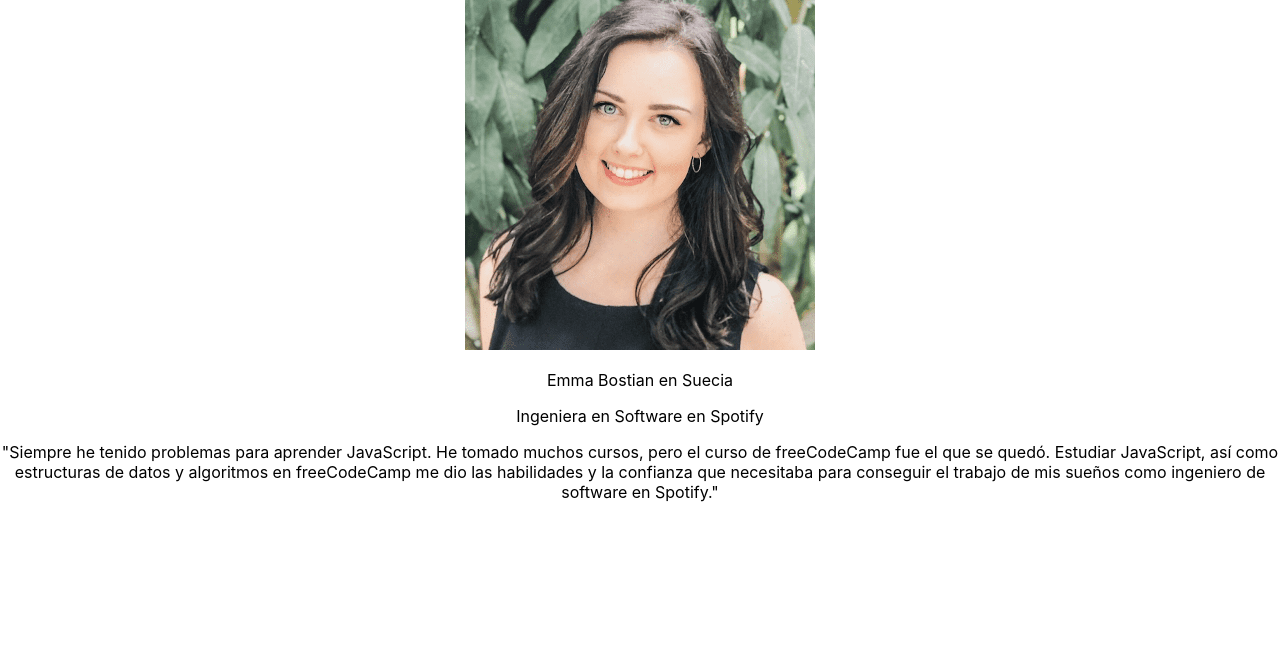
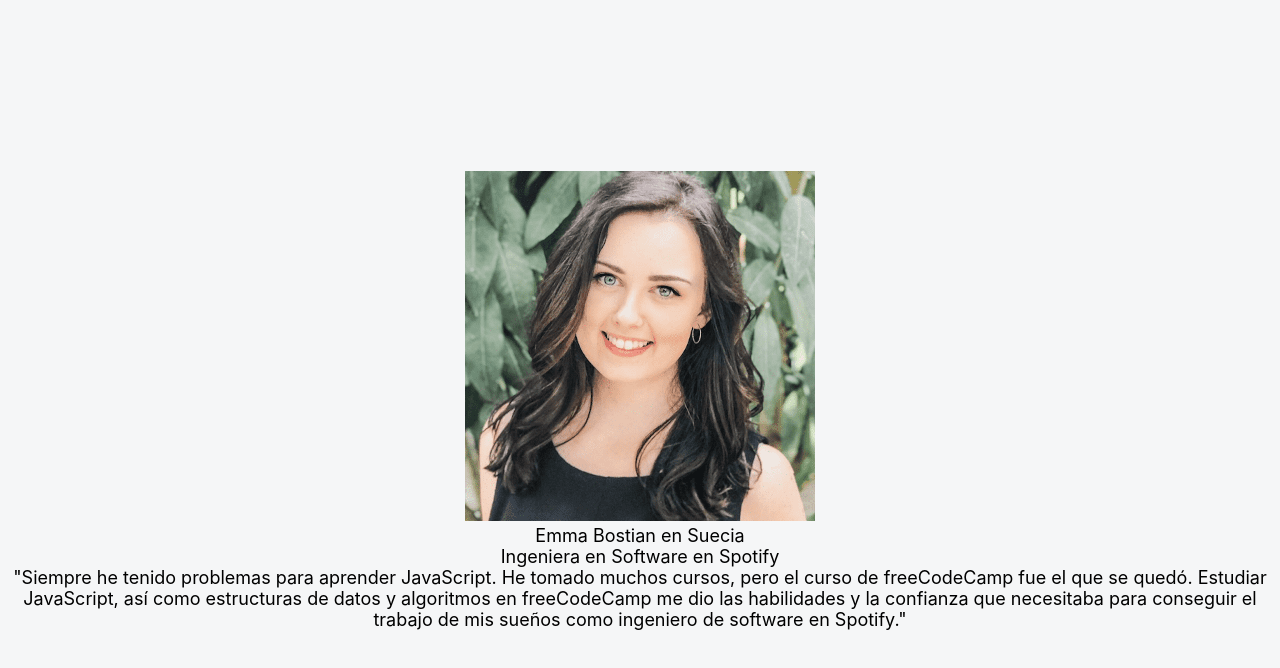
Before and after one commit to marcosd59/testimonios-freecodecamp, a React (Create React App) app: page / in a window 1280 px wide. Shown: the top 668 px of the page. Built offline with nearby package versions, Linux system fonts and the light colour scheme.

Commit message:
Update styles in App.css

```diff
--- a/src/App.css
+++ b/src/App.css
@@ -1,38 +1,36 @@
-.App {
+* {
+  margin: 0;
+  padding: 0;
+}
+
+html,
+body {
+  font-size: 18px;
+  background-color: #f5f6f7;
+}
+
+h1 {
+  max-width: 990px;
+  font-size: 2.5em;
+  font-family: Lato, sans-serif;
+  font-weight: 700;
+  line-height: 1.1;
+  margin: 40px auto;
+}
+
+.App{
+  min-height: 100vh;
+  display: flex;
+  flex-wrap: wrap;
+  align-items: center;
+  justify-content: center;
   text-align: center;
 }
 
-.App-logo {
-  height: 40vmin;
-  pointer-events: none;
-}
-
-@media (prefers-reduced-motion: no-preference) {
-  .App-logo {
-    animation: App-logo-spin infinite 20s linear;
-  }
-}
-
-.App-header {
-  background-color: #282c34;
-  min-height: 100vh;
+.contenedor-principal{
+  min-height: 600px;
   display: flex;
-  flex-direction: column;
+  flex-wrap: wrap;
   align-items: center;
   justify-content: center;
-  font-size: calc(10px + 2vmin);
-  color: white;
 }
-
-.App-link {
-  color: #61dafb;
-}
-
-@keyframes App-logo-spin {
-  from {
-    transform: rotate(0deg);
-  }
-  to {
-    transform: rotate(360deg);
-  }
-}
```
